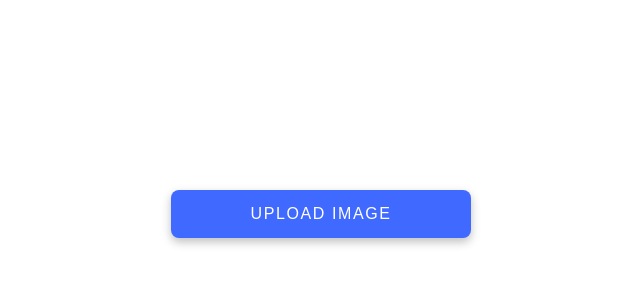
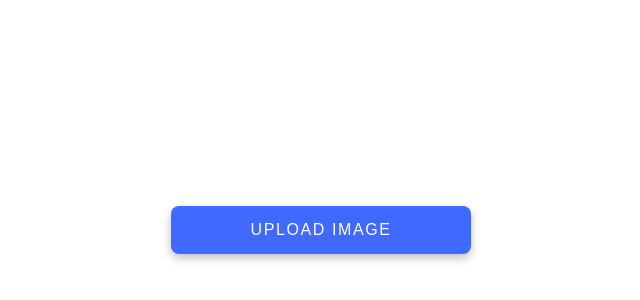
Before and after one commit to hugorenzi/imagecoords, a Next.js app: page / in a window 1280 px wide. Shown: the part 170-470 px from the top of the page, without its empty margins (319-959 px from the left). Built offline with nearby package versions, Linux system fonts and the light colour scheme; a web font is replaced by a local one.

Commit message:
Adjusting big image screen bug

```diff
--- a/styles/pages/_app.scss
+++ b/styles/pages/_app.scss
@@ -6,7 +6,7 @@
     align-items: center;
     justify-content: center;
     flex-direction: column;
-    height: 100vh;
+    min-height: 100vh;
 
     input {
       display: none;
@@ -14,7 +14,7 @@
 
     .mainButton {
       max-width: 300px;
-      margin-bottom: 32px;
+      margin: 32px 0;
     }
   }
 }
```
